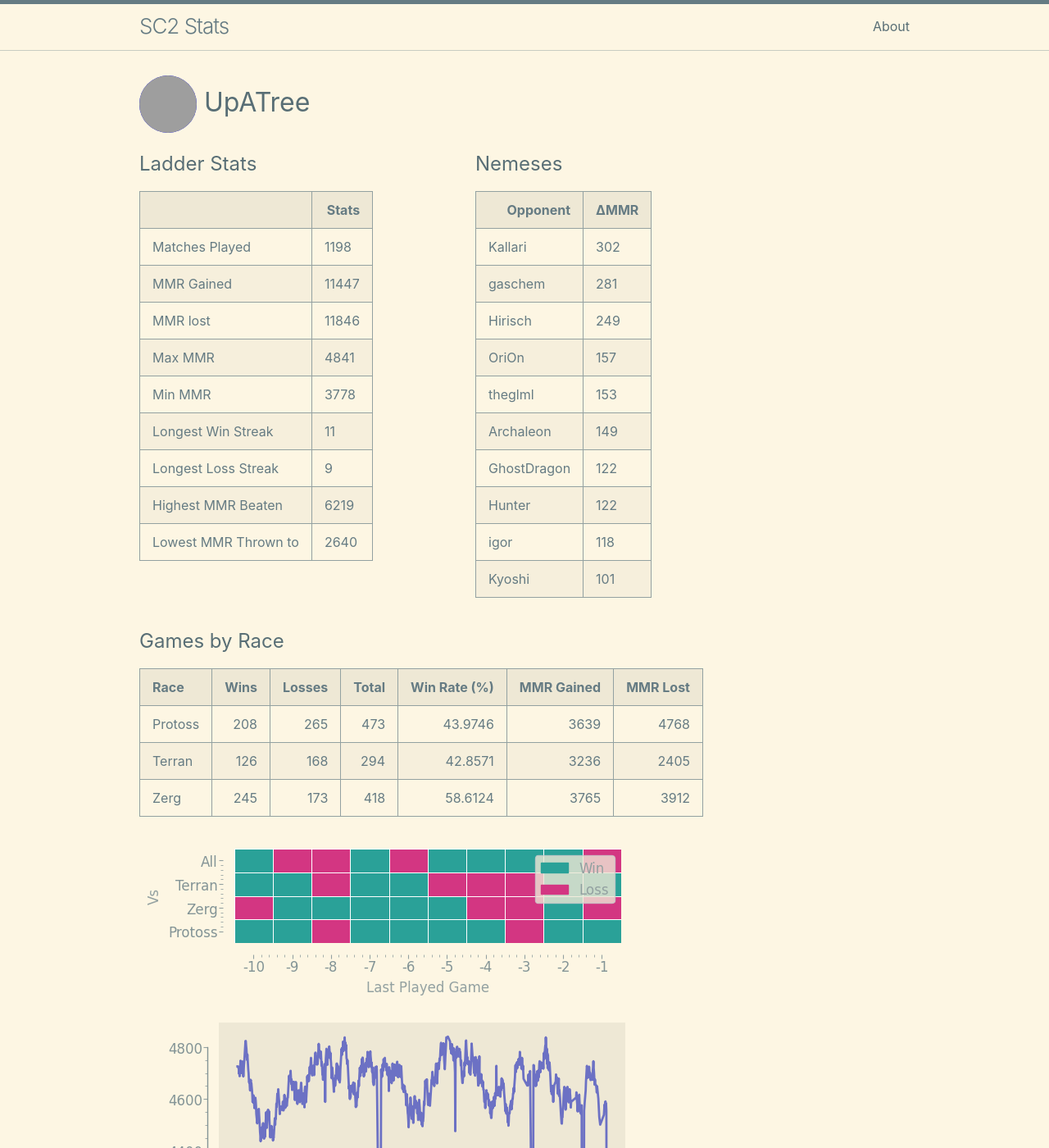
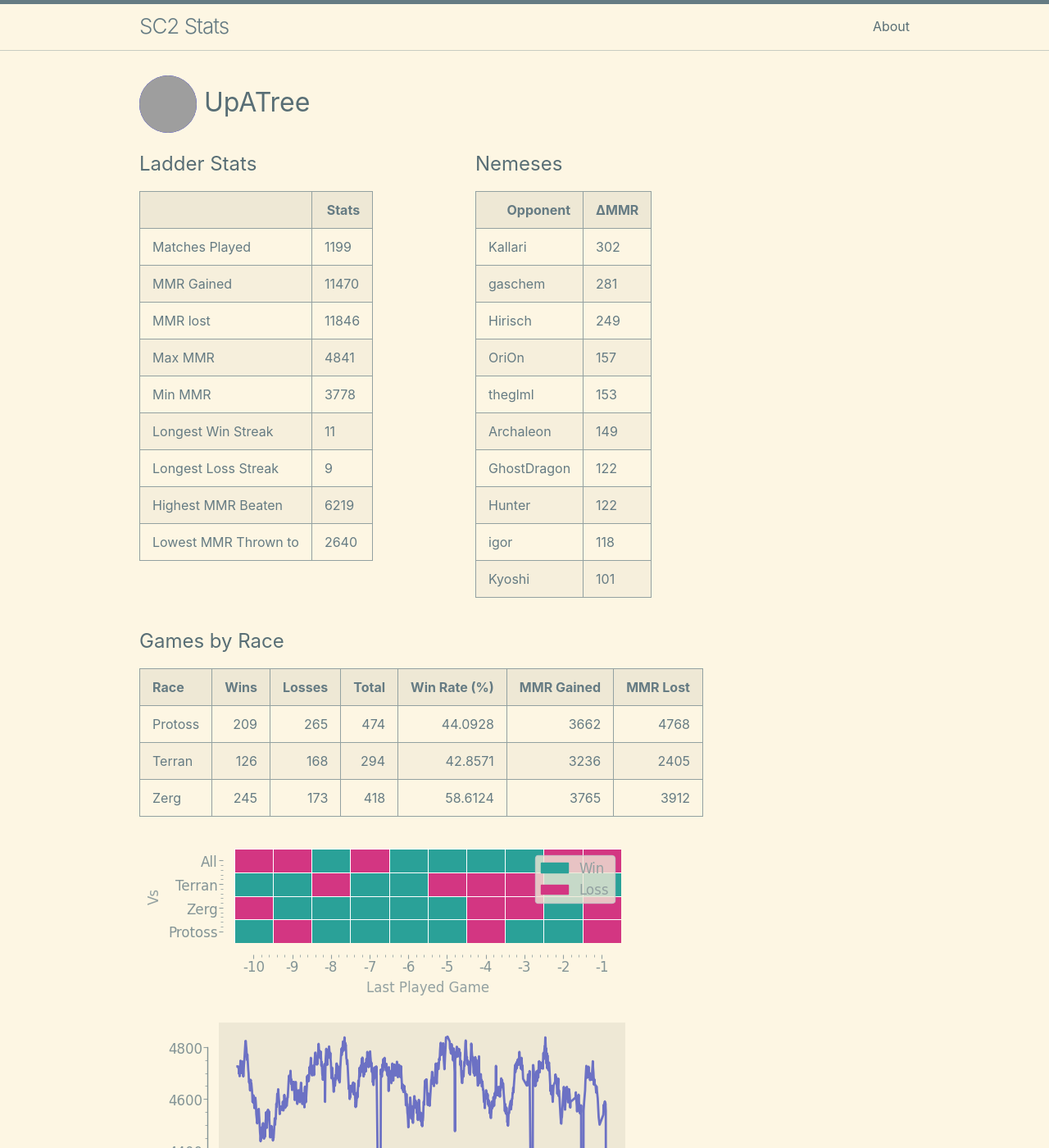
Before and after one commit to kylermurphy/UpATree, a Jekyll site: the page built from docs/index.md, in a window 1280 px wide and 1400 px high. Shown: the whole window at 82% size. Built offline with Jekyll 4.4.1, drawn with Linux system fonts in a browser that asks for light colours; grey boxes are pictures that could not be loaded.

Commit message:
running on push

```diff
--- a/docs/index.md
+++ b/docs/index.md
@@ -18,11 +18,11 @@ layout: home
   <tbody>
     <tr>
       <td>Matches Played</td>
-      <td>1198</td>
+      <td>1199</td>
     </tr>
     <tr>
       <td>MMR Gained</td>
-      <td>11447</td>
+      <td>11470</td>
     </tr>
     <tr>
       <td>MMR lost</td>
@@ -114,7 +114,7 @@ layout: home
 
 | Race    |   Wins |   Losses |   Total |   Win Rate (%) |   MMR Gained |   MMR Lost |
 |:--------|-------:|---------:|--------:|---------------:|-------------:|-----------:|
-| Protoss |    208 |      265 |     473 |        43.9746 |         3639 |       4768 |
+| Protoss |    209 |      265 |     474 |        44.0928 |         3662 |       4768 |
 | Terran  |    126 |      168 |     294 |        42.8571 |         3236 |       2405 |
 | Zerg    |    245 |      173 |     418 |        58.6124 |         3765 |       3912 |
 
--- a/log.txt
+++ b/log.txt
@@ -416,3 +416,4 @@ Writing a log file 2025-03-11 21:17:26.
 Writing a log file 2025-03-11 21:29:45.
 Writing a log file 2025-03-11 21:48:14.
 Writing a log file 2025-03-11 22:21:11.
+Writing a log file 2025-03-11 22:47:45.
```
Also changed, not shown: docs/assets/MMR.png, docs/assets/daily.png, docs/assets/gm_hist.png, docs/assets/r_wrt.png, 1 other file.
